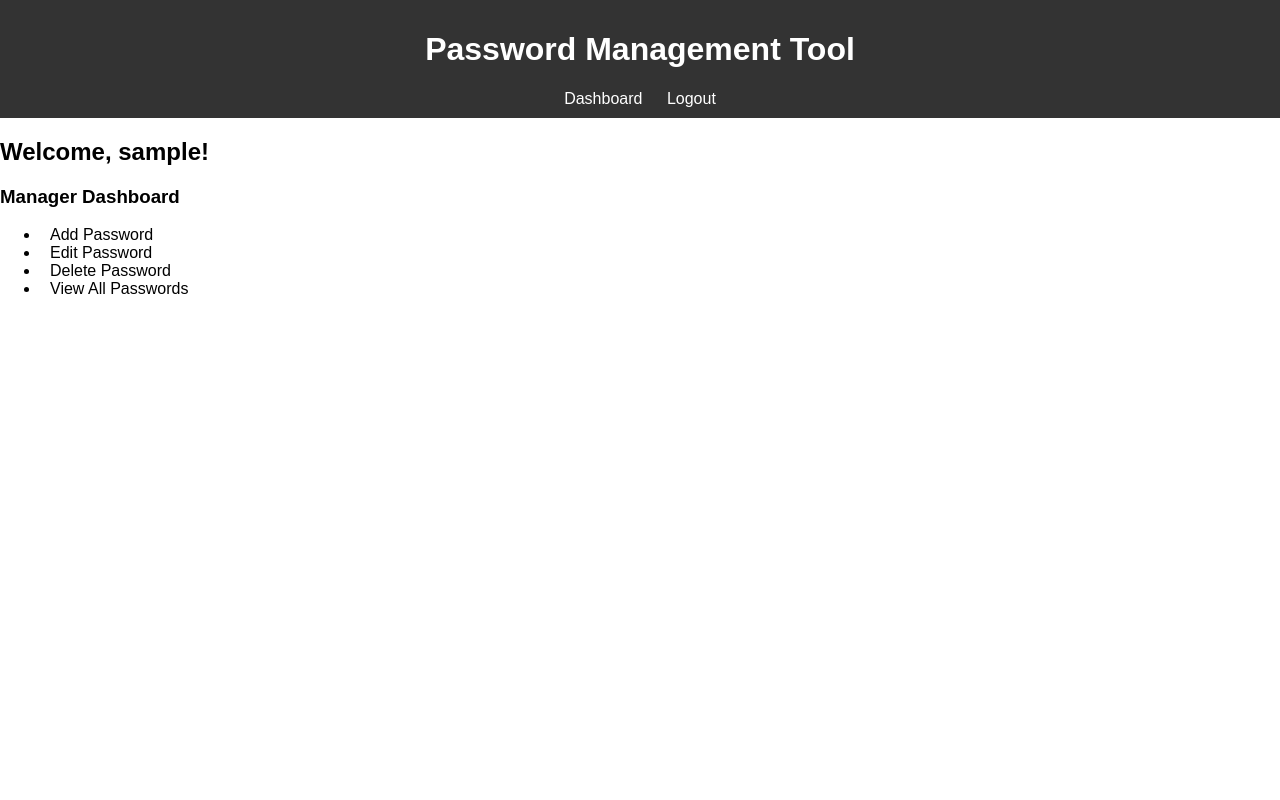
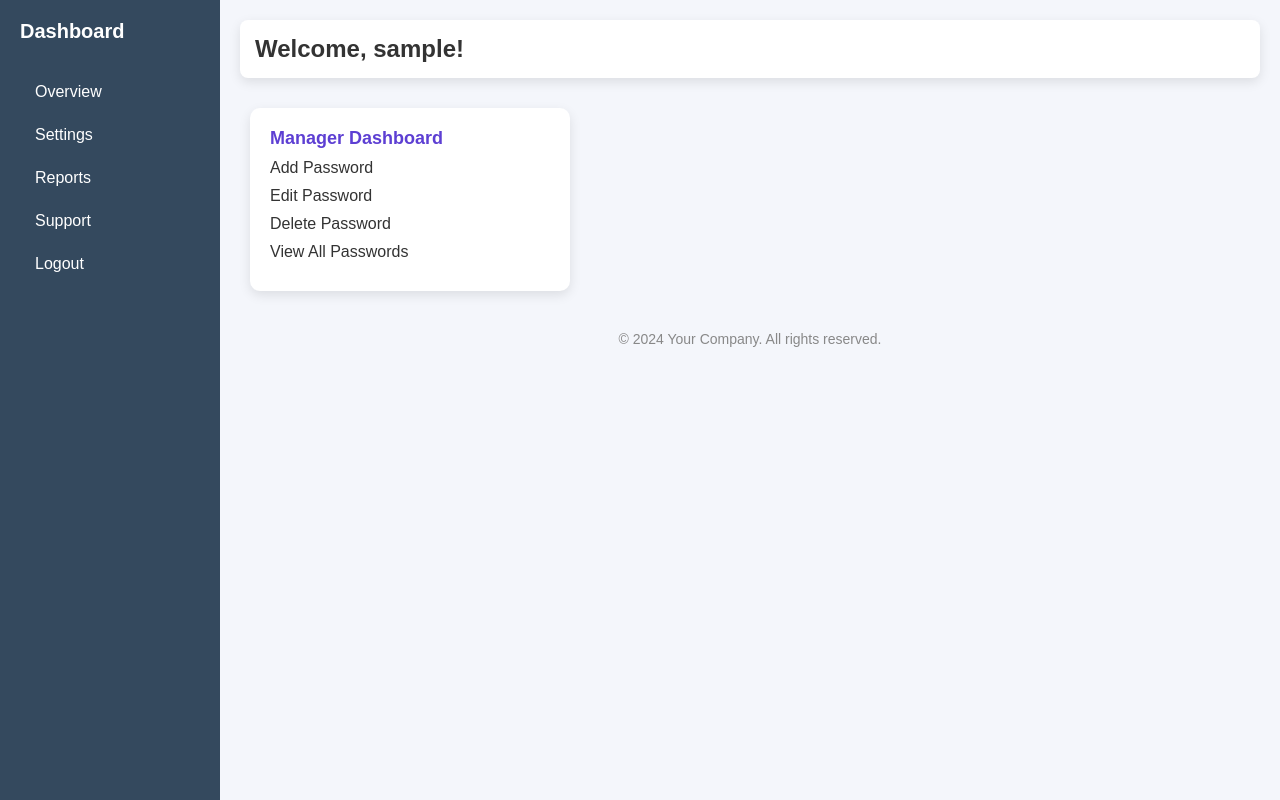
Before and after one commit to shashank-sh0urya/password-fernet, a Flask app: page /dashboard in a window 1280 px wide. Run offline with Flask 3, Linux system fonts and the light colour scheme; the visitor is signed in with stand-in values (Sample User, id 1); parts of the project's set-up code (start-up, migrations or seed data) failed here and were passed over.

Commit message:
Update dashboard.html

```diff
--- a/Password/templates/dashboard.html
+++ b/Password/templates/dashboard.html
@@ -1,11 +1,169 @@
-{% extends "base.html" %}
-{% block content %}
+<!DOCTYPE html>
+<html lang="en">
+<head>
+    <meta charset="UTF-8">
+    <meta name="viewport" content="width=device-width, initial-scale=1.0">
+    <title>Dashboard</title>
+    <style>
+        /* Reset */
+        * {
+            margin: 0;
+            padding: 0;
+            box-sizing: border-box;
+            font-family: Arial, sans-serif;
+        }
+
+        body {
+            display: flex;
+            background-color: #f4f6fb;
+            color: #333;
+        }
+
+        /* Sidebar */
+        .sidebar {
+            width: 220px;
+            background-color: #34495e;
+            color: #fff;
+            padding: 20px;
+            height: 100vh;
+        }
+
+        .sidebar h2 {
+            font-size: 20px;
+            margin-bottom: 30px;
+        }
+
+        .sidebar a {
+            color: #fff;
+            text-decoration: none;
+            display: block;
+            padding: 10px 15px;
+            margin: 5px 0;
+            border-radius: 5px;
+            transition: background 0.3s;
+        }
+
+        .sidebar a:hover {
+            background-color: #5d3fd3;
+        }
+
+        /* Main dashboard content */
+        .main-content {
+            flex: 1;
+            padding: 20px;
+            overflow-y: auto;
+        }
+
+        /* Top Navbar */
+        .navbar {
+            display: flex;
+            justify-content: space-between;
+            align-items: center;
+            background-color: #fff;
+            padding: 15px;
+            box-shadow: 0 4px 12px rgba(0, 0, 0, 0.1);
+            border-radius: 8px;
+            margin-bottom: 20px;
+        }
+
+        .navbar h2 {
+            font-size: 24px;
+            color: #333;
+        }
+
+        /* Dashboard role sections */
+        .dashboard-content h3 {
+            font-size: 22px;
+            margin-bottom: 15px;
+            color: #34495e;
+        }
+
+        .dashboard-content p {
+            margin-bottom: 15px;
+            font-size: 16px;
+            color: #666;
+        }
+
+        /* Navigation card style for each role */
+        .role-card {
+            display: inline-block;
+            background-color: #fff;
+            padding: 20px;
+            border-radius: 10px;
+            box-shadow: 0 4px 12px rgba(0, 0, 0, 0.1);
+            margin: 10px;
+            width: calc(100% / 3 - 20px);
+            transition: transform 0.3s;
+            vertical-align: top;
+        }
+
+        .role-card:hover {
+            transform: translateY(-5px);
+        }
+
+        .role-card h3 {
+            font-size: 18px;
+            margin-bottom: 10px;
+            color: #5d3fd3;
+        }
+
+        .role-card ul {
+            list-style: none;
+            padding: 0;
+        }
+
+        .role-card li {
+            margin: 10px 0;
+        }
+
+        .role-card a {
+            color: #333;
+            text-decoration: none;
+            font-size: 16px;
+            transition: color 0.3s;
+        }
+
+        .role-card a:hover {
+            color: #5d3fd3;
+        }
+
+        /* Footer */
+        .footer {
+            text-align: center;
+            padding: 10px;
+            color: #888;
+            font-size: 14px;
+            margin-top: 20px;
+        }
+    </style>
+</head>
+<body>
+
+    <!-- Sidebar -->
+    <div class="sidebar">
+        <h2>Dashboard</h2>
+        <a href="#">Overview</a>
+        <a href="#">Settings</a>
+        <a href="#">Reports</a>
+        <a href="#">Support</a>
+        <a href="#">Logout</a>
+    </div>
+
+    <!-- Main content -->
+    <div class="main-content">
+
+        <!-- Top Navbar -->
+        <div class="navbar">
+            <h2>Welcome, {{ username }}!</h2>
+        </div>
+
+        <!-- Dashboard content based on role -->
         <div class="dashboard-content">
-    <h2>Welcome, {{ username }}!</h2>
 
+            <!-- Admin Role -->
             {% if role == 'admin' %}
+                <div class="role-card">
                     <h3>Admin Dashboard</h3>
-        <nav>
                     <ul>
                         <li><a href="{{ url_for('create_user') }}">Create User</a></li>
                         <li><a href="{{ url_for('edit_user') }}">Edit User</a></li>
@@ -15,28 +173,43 @@
                         <li><a href="{{ url_for('view_audit_logs') }}">View Audit Logs</a></li>
                         <li><a href="{{ url_for('generate_report') }}">Generate Compliance Report</a></li>
                     </ul>
-        </nav>
+                </div>
+
+            <!-- Manager Role -->
             {% elif role == 'manager' %}
+                <div class="role-card">
                     <h3>Manager Dashboard</h3>
-        <nav>
                     <ul>
                         <li><a href="{{ url_for('add_password') }}">Add Password</a></li>
                         <li><a href="{{ url_for('edit_password') }}">Edit Password</a></li>
                         <li><a href="{{ url_for('delete_password') }}">Delete Password</a></li>
                         <li><a href="{{ url_for('view_all_passwords') }}">View All Passwords</a></li>
                     </ul>
-        </nav>
+                </div>
+
+            <!-- User Role -->
             {% elif role == 'user' %}
+                <div class="role-card">
                     <h3>User Dashboard</h3>
-        <nav>
                     <ul>
                         <li><a href="{{ url_for('view_personal_passwords') }}">View My Passwords</a></li>
                         <li><a href="{{ url_for('update_personal_info') }}">Update My Information</a></li>
                     </ul>
-        </nav>
                     <p>Welcome to your dashboard! Here you can view and manage your own passwords and personal information.</p>
+                </div>
+
+            <!-- Access Restricted -->
             {% else %}
                 <p>Access restricted. Please contact your administrator.</p>
             {% endif %}
+
         </div>
-{% endblock %}
+
+        <!-- Footer -->
+        <div class="footer">
+            <p>&copy; 2024 Your Company. All rights reserved.</p>
+        </div>
+    </div>
+
+</body>
+</html>
```
Lines whose indentation alone changed are shown as unchanged.
